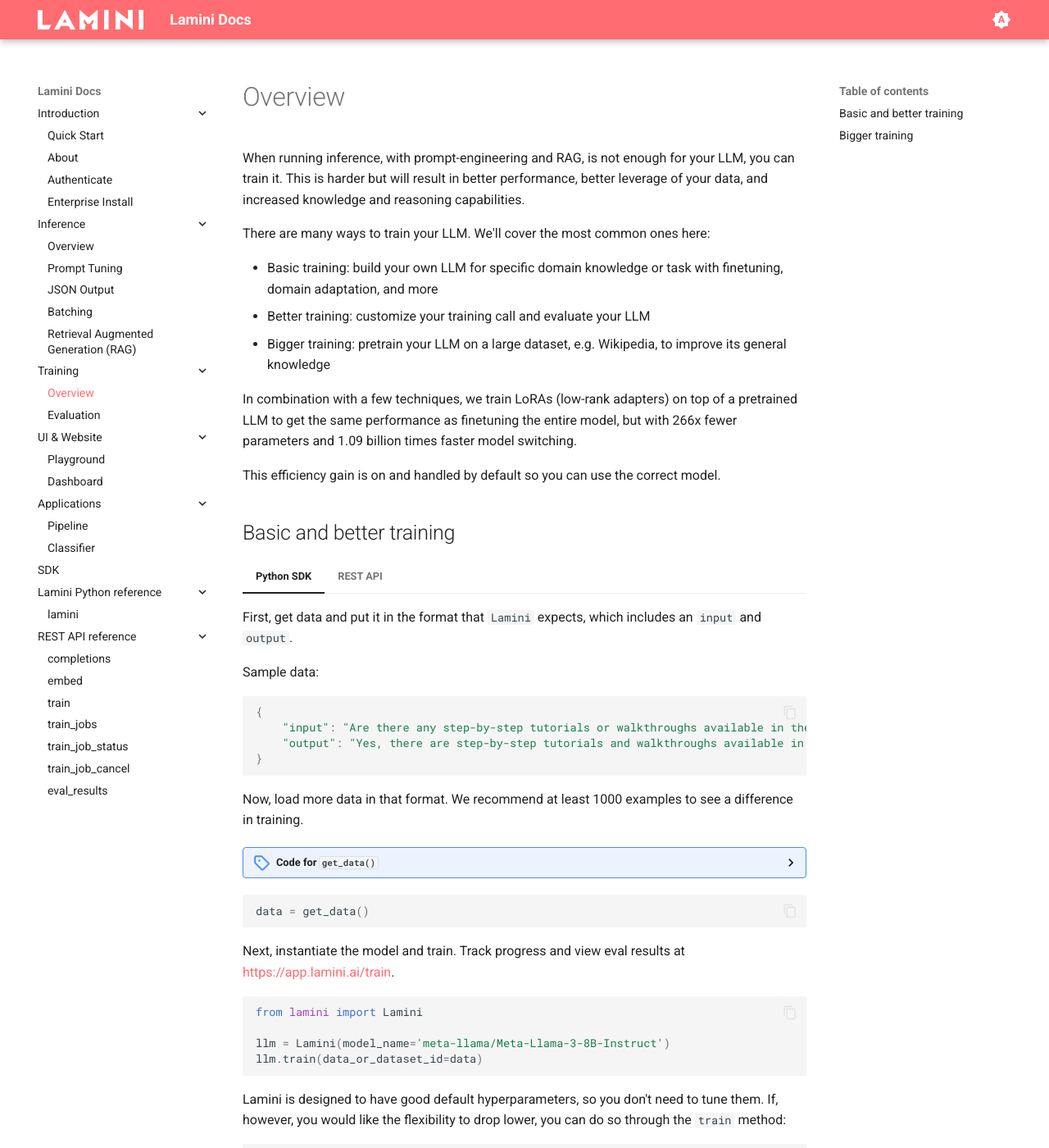
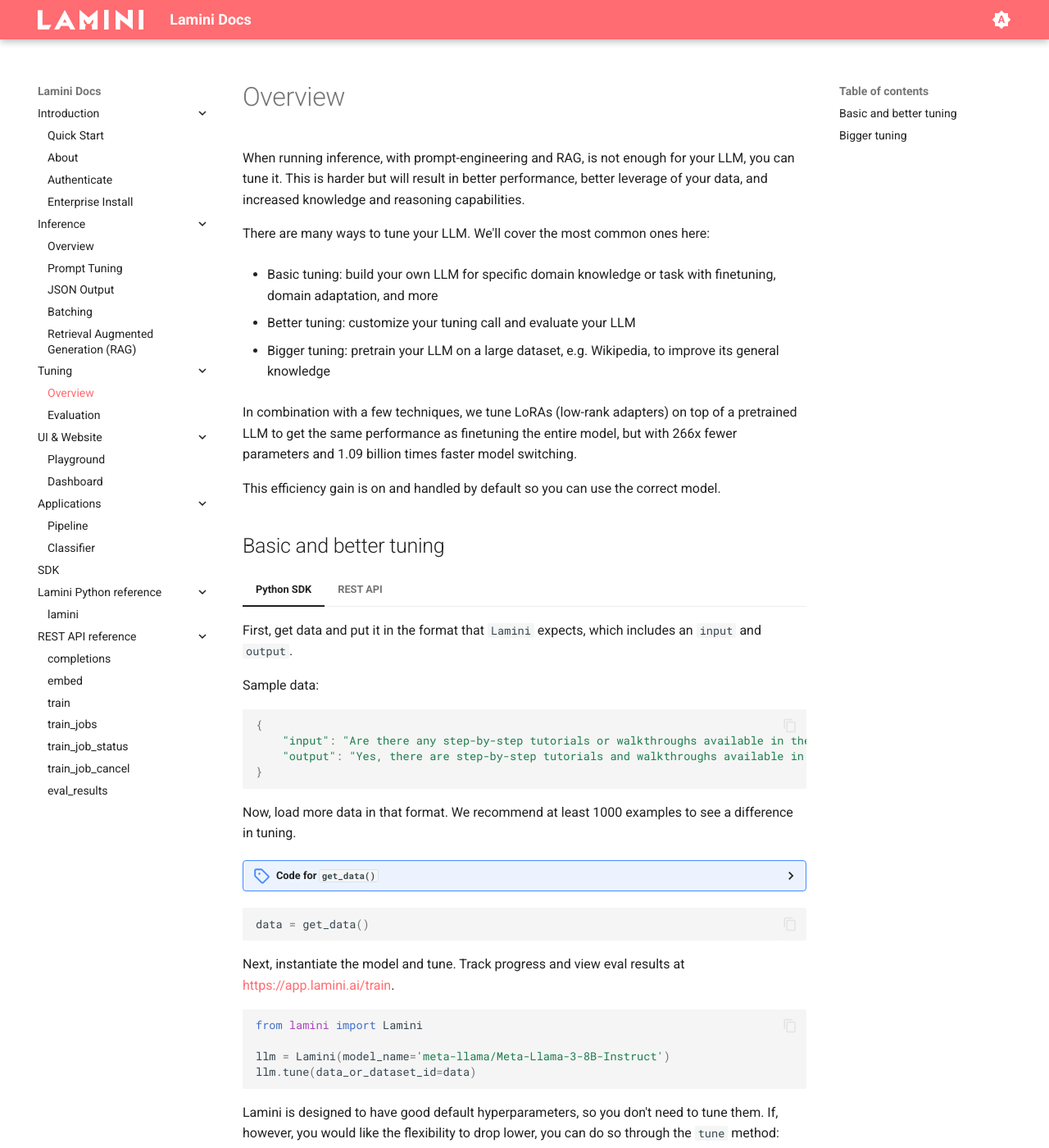
Before and after one commit to lamini-ai/lamini-ai.github.io, an MkDocs documentation site: the page built from docs/training/quick_tour.md, in a window 1280 px wide and 1400 px high. Shown: the whole window at 82% size. Built offline with MkDocs 1.6.1 and Material for MkDocs 9.7.7, drawn with Linux system fonts in a browser that asks for light colours; some of the changed text lies outside the part shown.

Commit message:
Update to 2.5.3a1 (#86)
Co-authored-by: github-actions[bot] <github-actions[bot]@users.noreply.github.com>

````diff
--- a/docs/training/quick_tour.md
+++ b/docs/training/quick_tour.md
@@ -1,15 +1,17 @@
-When running inference, with prompt-engineering and RAG, is not enough for your LLM, you can train it. This is harder but will result in better performance, better leverage of your data, and increased knowledge and reasoning capabilities.
+When running inference, with prompt-engineering and RAG, is not enough for your LLM, you can tune it. This is harder but will result in better performance, better leverage of your data, and increased knowledge and reasoning capabilities.
 
-There are many ways to train your LLM. We'll cover the most common ones here:
+There are many ways to tune your LLM. We'll cover the most common ones here:
 
-- Basic training: build your own LLM for specific domain knowledge or task with finetuning, domain adaptation, and more
-- Better training: customize your training call and evaluate your LLM
-- Bigger training: pretrain your LLM on a large dataset, e.g. Wikipedia, to improve its general knowledge
+- Basic tuning: build your own LLM for specific domain knowledge or task with finetuning, domain adaptation, and more
 
-In combination with a few techniques, we train LoRAs (low-rank adapters) on top of a pretrained LLM to get the same performance as finetuning the entire model, but with 266x fewer parameters and 1.09 billion times faster model switching.
+- Better tuning: customize your tuning call and evaluate your LLM
+
+- Bigger tuning: pretrain your LLM on a large dataset, e.g. Wikipedia, to improve its general knowledge
+
+In combination with a few techniques, we tune LoRAs (low-rank adapters) on top of a pretrained LLM to get the same performance as finetuning the entire model, but with 266x fewer parameters and 1.09 billion times faster model switching.
 
 This efficiency gain is on and handled by default so you can use the correct model.
-## Basic and better training
+## Basic and better tuning
 
 === "Python SDK"
 
@@ -24,7 +26,7 @@
     }
     ```
 
-    Now, load more data in that format. We recommend at least 1000 examples to see a difference in training.
+    Now, load more data in that format. We recommend at least 1000 examples to see a difference in tuning.
 
     <details>
     <summary>Code for <code>get_data()</code></summary>
@@ -46,7 +48,7 @@
             },
             {
                 "input": "What does it mean to cancel a job using the `cancel_job()` function? Can we stop the machine from doing its task?",
-                "output": "The `cancel_job()` function is used to stop a training job that is currently running.",
+                "output": "The `cancel_job()` function is used to stop a tuning job that is currently running.",
             },
             {
                 "input": "Can Lamini automatically handle hyperparameter tuning during the customization process? How does it optimize the model for a specific use case?",
@@ -54,7 +56,7 @@
             },
             {
                 "input": "Can you explain the CC-BY license mentioned? What does it allow me to do with the customized language model?",
-                "output": "Lamini allows for commercial use of their LLM technology under a permissive Apache 2.0 license unless otherwise specified. You keep access and ownership of your own data, and we don't use your data to train models for anyone else but you. For more information, please reach out to Lamini directly.",
+                "output": "Lamini allows for commercial use of their LLM technology under a permissive Apache 2.0 license unless otherwise specified. You keep access and ownership of your own data, and we don't use your data to tune models for anyone else but you. For more information, please reach out to Lamini directly.",
             },
             {
                 "input": "Can Lamini be used on a regular computer, or do I need specialized hardware or software?",
@@ -66,7 +68,7 @@
             },
             {
                 "input": "Can Lamini help me with tasks like translating text or answering questions, or is it focused on generating text?",
-                "output": "Lamini is primarily focused on generating text, and it can be used for tasks like summarization and paraphrasing. Lamini can also be used to train a LLM for tasks like translation and question answering. You\u2019re talking to a model trained using Lamini right now!",
+                "output": "Lamini is primarily focused on generating text, and it can be used for tasks like summarization and paraphrasing. Lamini can also be used to tune a LLM for tasks like translation and question answering. You\u2019re talking to a model tuned using Lamini right now!",
             },
             {
                 "input": "What is Lamini? Is it like a robot or a computer program?",
@@ -82,21 +84,21 @@
     data = get_data()
     ```
 
-    Next, instantiate the model and train. Track progress and view eval results at [https://app.lamini.ai/train](https://app.lamini.ai/train).
+    Next, instantiate the model and tune. Track progress and view eval results at [https://app.lamini.ai/train](https://app.lamini.ai/train).
 
     ```python
     from lamini import Lamini
 
     llm = Lamini(model_name='meta-llama/Meta-Llama-3-8B-Instruct')
-    llm.train(data_or_dataset_id=data)
+    llm.tune(data_or_dataset_id=data)
     ```
 
-    Lamini is designed to have good default hyperparameters, so you don't need to tune them. If, however, you would like the flexibility to drop lower, you can do so through the `train` method:
+    Lamini is designed to have good default hyperparameters, so you don't need to tune them. If, however, you would like the flexibility to drop lower, you can do so through the `tune` method:
     ```python
-    results = llm.train(data_or_dataset_id=data, finetune_args={'learning_rate': 1.0e-4})
+    results = llm.tune(data_or_dataset_id=data, finetune_args={'learning_rate': 1.0e-4})
     ```
 
-    More details on overriding default hyperparameters can be found in the [`train` method reference](../lamini_python_class/train.md) of the `Lamini` python class.
+    More details on overriding default hyperparameters can be found in the [`tune` method reference](../lamini_python_class/train.md) of the `Lamini` python class.
 
 === "REST API"
 
@@ -113,13 +115,13 @@
         }'
     ```
 
-    See the [REST API docs](../rest_api/train.md) for more details on training, checking the status of the training job, canceling the job, evaluating the model, loading data, and deleting data.
+    See the [REST API docs](../rest_api/train.md) for more details on tuning, checking the status of the tuning job, canceling the job, evaluating the model, loading data, and deleting data.
 
-## Bigger training
+## Bigger tuning
 
 === "Python SDK"
 
-For training on a large file of data, you can use the `upload_file` function to first upload the file onto the servers.
+For tuning on a large file of data, you can use the `upload_file` function to first upload the file onto the servers.
 
 Say, you have a csv file `test.csv` with the following format:
 
@@ -130,7 +132,7 @@
 ....
 ```
 
-You can use the Lamini to train on this file directly. First, upload the file and specify the input and output keys.
+You can use the Lamini to tune on this file directly. First, upload the file and specify the input and output keys.
 
 ```python
 from lamini import Lamini
@@ -138,7 +140,7 @@
 llm = Lamini(model_name='meta-llama/Meta-Llama-3-8B-Instruct')
 dataset_id = llm.upload_file("test.csv", input_key="user", output_key="answer")
 
-llm.train(data_or_dataset_id=dataset_id)
+llm.tune(data_or_dataset_id=dataset_id)
 ```
 
 Alternatively, you may pass in a `jsonlines` file which may look like this:
@@ -151,7 +153,7 @@
 ....
 ```
 
-Then train on this file using the `train` function.
+Then tune on this file using the `tune` function.
 
 ```python
 from lamini import Lamini
@@ -159,5 +161,5 @@
 llm = Lamini(model_name='meta-llama/Meta-Llama-3-8B-Instruct')
 dataset_id = llm.upload_file("test.jsonl", input_key="user", output_key="answer")
 
-llm.train(data_or_dataset_id=dataset_id)
+llm.tune(data_or_dataset_id=dataset_id)
 ```
--- a/mkdocs.yaml
+++ b/mkdocs.yaml
@@ -68,7 +68,7 @@
       - JSON Output: inference/json_output.md
       - Batching: inference/batching.md
       - Retrieval Augmented Generation (RAG): inference/rag.md
-  - Training:
+  - Tuning:
       - Overview: training/quick_tour.md
       - Evaluation: training/evaluation.md
   - UI & Website:
````
Also changed, not shown: docs/applications/pipeline.md (+6 -4 lines).
